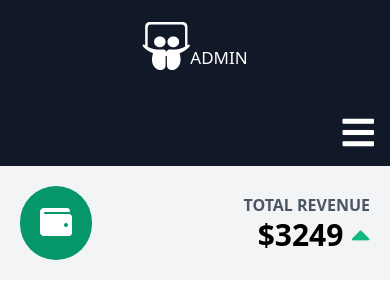
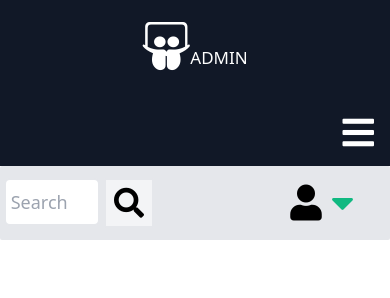
Before and after one commit to diypa571/tailwind_admin, a plain HTML site: page simple.html in a window 390 px wide. Drawn offline with nearby package versions, Linux system fonts and the light colour scheme.

Commit message:
Update simple.html

```diff
--- a/simple.html
+++ b/simple.html
@@ -1,111 +1,30 @@
 <!DOCTYPE html>
-<html>
+<html lang="en">
 <head>
+<meta charset="UTF-8">
 <meta name="viewport" content="width=device-width, initial-scale=1.0">
 <link href="https://unpkg.com/tailwindcss/dist/tailwind.min.css" rel="stylesheet">
 <link href="https://use.fontawesome.com/releases/v5.3.1/css/all.css" rel="stylesheet">
+<link href="css/style.css" rel="stylesheet">
+<script type="text/javascript" src="js/script.js"></script>
+</head>
+<body>
 
 
-<style>
+  <!-- The sidebar & navigation-->
+<div class="sidebar bg-gray-900"><!-- Start of the sidebar and the navigation-->
 
-.sidebar {
-  margin: 0;
-  padding: 0;
-  width: 200px;
-  position: fixed;
-  height: 100%;
-  overflow: auto;
-}
-
-.sidebar a {
-  display: block;
-  color: black;
-  padding: 16px;
-  text-decoration: none;
-}
-
-.sidebar a.active {
-  color: white;
-}
-
-.sidebar a:hover:not(.active) {
-
-  color: white;
-}
-
-div.content {
-  margin-left: 200px;
-
-  height: 1000px;
-}
-
-@media screen and (max-width: 700px) {
-  .sidebar {
-    width: 100%;
-    height: auto;
-    position: relative;
-  }
-  .sidebar a {float: left;}
-  div.content {margin-left: 0;}
-}
-
-@media screen and (max-width: 400px) {
-  .sidebar a {
-    text-align: center;
-    float: none;
-  }
-}
-</style>
+    <div class="topnav" id="myTopnav">   <!-- Start of the navigation-->
+        <a href="index.html" class="active text-white"><i class="text-5xl fab fa-slideshare mt-2"></i>ADMIN</a>
+        <a href="#news" class="text-white">News</a>
+        <a href="#contact">Contact</a>
+        <a href="#about">About</a>
+        <a href="javascript:void(0);" class="icon" id="barLink">
+          <i class="fa fa-bars text-white mt-4 text-4xl"></i>
+        </a>
 
 
-
-
-
-
-
-<style>
-
-.topnav {
-  overflow: hidden;
-}
-
-.topnav a {
-  color: white;
-  display: block;
-  text-align: center;
-  padding: 14px 16px;
-  text-decoration: none;
-  font-size: 17px;
-}
-
-
-.topnav .icon {
-  display: none;
-}
-
-@media screen and (max-width: 600px) {
-  .topnav a:not(:first-child) {display: none;}
-  .topnav a.icon {
-    float: right;
-    display: block;
-  }
-}
-
-@media screen and (max-width: 600px) {
-  .topnav.responsive {position: relative;}
-  .topnav.responsive .icon {
-    position: absolute;
-    right: 0;
-    top: 0;
-  }
-  .topnav.responsive a {
-    float: none;
-    display: block;
-    text-align: left;
-      color: white;
-  }
-}
-</style>
+    </div> <!-- End of the navigation-->
 
 
 
@@ -118,24 +37,46 @@ div.content {
 
 
 
-</head>
-<body>
-
-<div class="sidebar bg-gray-900">
-
-  <div class="topnav" id="myTopnav">
-    <a href="#home" class="active text-white"><i class="text-5xl fab fa-slideshare mt-2"></i>ADMIN</a>
-    <a href="#news" class="text-white">News</a>
-    <a href="#contact">Contact</a>
-    <a href="#about">About</a>
-    <a href="javascript:void(0);" class="icon" onclick="myFunction()">
-      <i class="fa fa-bars text-white mt-4 text-4xl"></i>
-    </a>
-  </div>
+</div> <!--End of the sidebar and the navigation-->
 
 
 
+
+
+
+<!-- Start of Content-->
+<div class="content">
+
+
+<!--Start of the dashboard-->
+<div class=" rounded-sm bg-gray-200 p-1">
+<div class="flex flex-row items-center">
+
+<div class="flex-shrink"> <!--Left Side-->
+<div class="relative   my-2">
+
+<span class="flex relative mx-auto max-w-md"> <!--Search-->
+<input class="border-2   h-12 w-24 md:w-auto   rounded-md focus:outline-none   text-black text-lg " type="search" name="search" placeholder=" Search" />
+<i class="fas fa-search rounded-sm p-2 ml-1 text-3xl border-2 bg-gray-100"></i>
+</span>  <!--End of Search-->
+
 </div>
+</div>  <!--End of the Left Side-->
+
+<div class="flex-1 text-right md:text-right"> <!--Right Side-->
+<div class="group inline-block">
+<button class="outline-none focus:outline-none border px-3 py-1 rounded-sm flex items-center min-w-32" >
+<span class="font-semibold flex-1 text-4xl"> <i class="fas fa-user"></i>  <i class="fas fa-caret-down text-green-500"></i>  </span>
+</button>
+<ul class="text-left bg-white border rounded-sm transform scale-0 group-hover:scale-100 absolute ease-in-out origin-top min-w-32">
+<li class="px-3 py-1 hover:bg-gray-100">Settings</li>
+<li class="px-3 py-1 hover:bg-gray-100">Profile</li>
+</ul>
+</div>
+</div> <!--End of the Right Side-->
+
+</div>
+</div> <!--End of the dashboard-->
 
 
 
@@ -143,23 +84,6 @@ div.content {
 
 
 
-
-<div class="content">   <!-- Start of Content-->
-
-
-<!--Metric Card-->
-<div class=" rounded-sm bg-gray-100 p-5">
-  <div class="flex flex-row items-center">
-    <div class="flex-shrink">
-    <div class="rounded-full p-5 bg-green-600"><i class="fa fa-wallet fa-2x fa-inverse"></i></div>
-    </div>
-    <div class="flex-1 text-right md:text-right">
-    <h5 class="font-bold uppercase text-gray-600">Total Revenue</h5>
-    <h3 class="font-bold text-3xl">$3249 <span class="text-green-500"><i class="fas fa-caret-up"></i></span></h3>
-    </div>
-  </div>
-</div>
-<!--/Metric Card-->
 
 
 
@@ -171,29 +95,5 @@ div.content {
 
 
 
-
-
-
-
-
-
-
-              <script>
-              function myFunction() {
-                var x = document.getElementById("myTopnav");
-                if (x.className === "topnav") {
-                  x.className += " responsive";
-                } else {
-                  x.className = "topnav";
-                }
-              }
-              </script>
-
-
-
-
-
-
-
 </body>
 </html>
```
